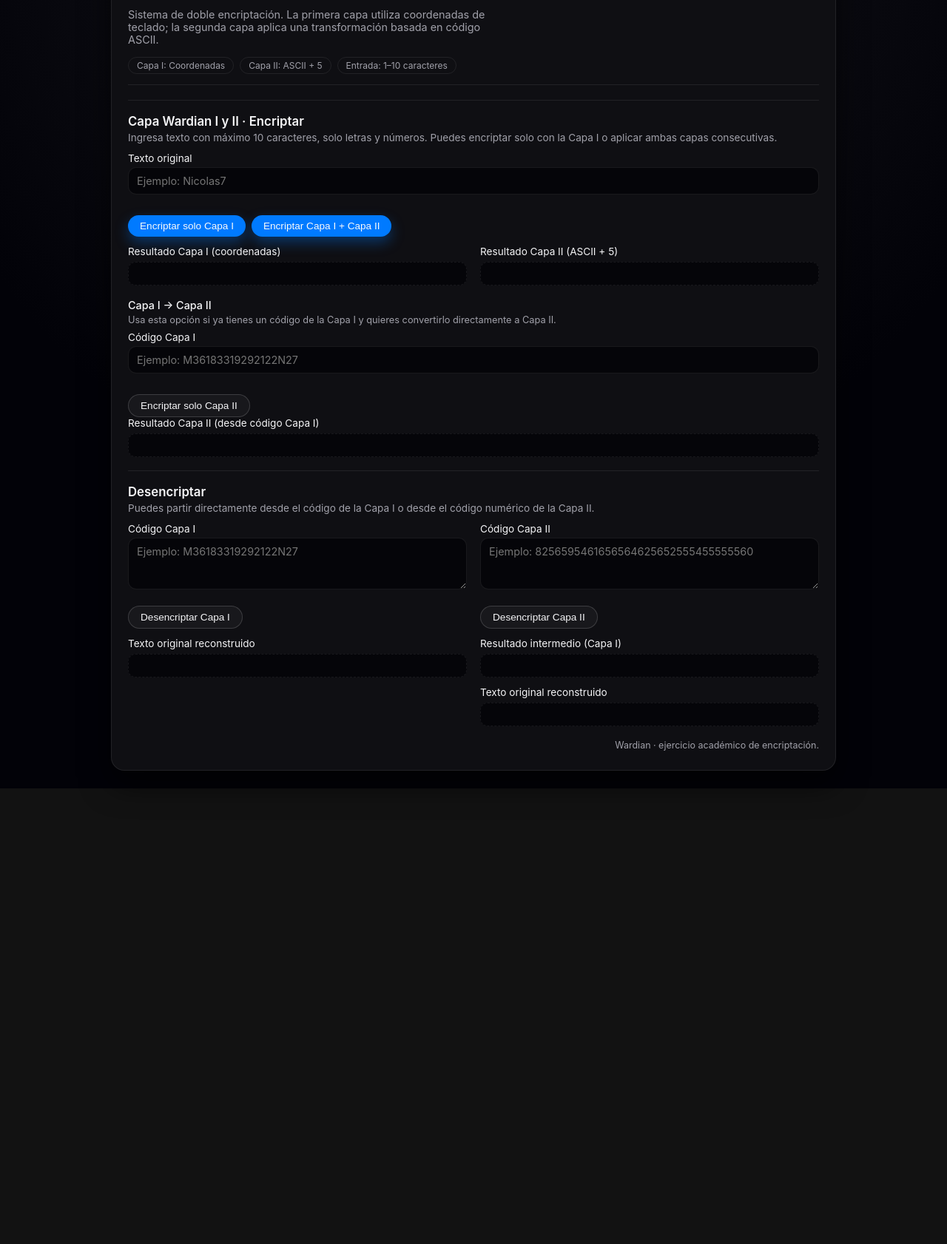
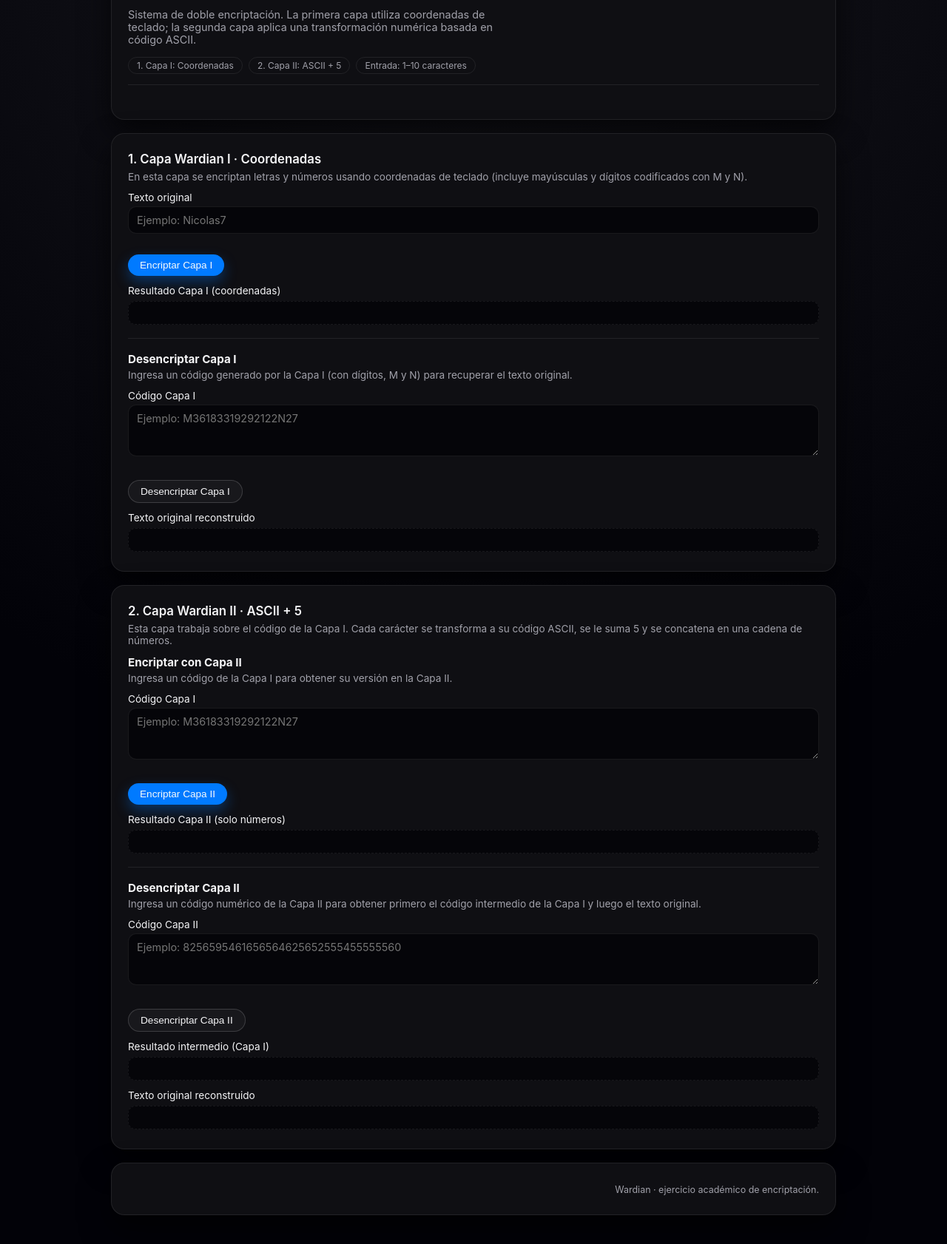
Before and after one commit to nriosgamboa/Wardian, a plain HTML site: page index.html in a window 1280 px wide. Shown: the part 88-1770 px from the top of the page at 74% size. Before the commit the page ends 1154 px from the top, so only its background shows below. Drawn offline with Linux system fonts and the light colour scheme.

Commit message:
Update index.html

```diff
--- a/index.html
+++ b/index.html
@@ -27,9 +27,7 @@
                    "Liberation Mono", "Courier New", monospace;
     }
 
-    * {
-      box-sizing: border-box;
-    }
+    * { box-sizing: border-box; }
 
     body {
       margin: 0;
@@ -54,6 +52,7 @@
       border: 1px solid var(--border-soft);
       box-shadow: var(--shadow-soft);
       backdrop-filter: blur(22px);
+      margin-bottom: 18px;
     }
 
     header {
@@ -91,14 +90,8 @@
       color: var(--text-soft);
     }
 
-    section {
-      margin-top: 18px;
-      padding-top: 18px;
-      border-top: 1px solid var(--border-soft);
-    }
-
-    section h2 {
-      margin: 0 0 4px;
+    h2 {
+      margin: 0 0 6px;
       font-size: 1.05rem;
       font-weight: 600;
     }
@@ -127,9 +120,7 @@
       resize: vertical;
     }
 
-    textarea {
-      min-height: 70px;
-    }
+    textarea { min-height: 70px; }
 
     input:focus, textarea:focus {
       outline: none;
@@ -198,31 +189,15 @@
     }
 
     footer {
-      margin-top: 18px;
+      margin-top: 4px;
       font-size: .78rem;
       color: var(--text-soft);
       text-align: right;
     }
 
-    .subblock-title {
-      font-size: .9rem;
-      font-weight: 500;
-      margin: 18px 0 4px;
-    }
-
-    .subblock-desc {
-      font-size: .8rem;
-      color: var(--text-soft);
-      margin: 0 0 8px;
-    }
-
     @media (max-width: 720px) {
-      .card {
-        padding: 18px 16px 20px;
-      }
-      header h1 {
-        font-size: 1.6rem;
-      }
+      .card { padding: 18px 16px 20px; }
+      header h1 { font-size: 1.6rem; }
     }
   </style>
 </head>
@@ -232,95 +207,103 @@
     <header>
       <h1>WARDIAN</h1>
       <p class="subtitle">
-        Sistema de doble encriptación. La primera capa utiliza coordenadas de teclado; la segunda capa aplica una transformación basada en código ASCII.
+        Sistema de doble encriptación. La primera capa utiliza coordenadas de teclado; la segunda capa aplica una transformación numérica basada en código ASCII.
       </p>
       <div class="badges">
-        <span class="badge">Capa I: Coordenadas</span>
-        <span class="badge">Capa II: ASCII + 5</span>
+        <span class="badge">1. Capa I: Coordenadas</span>
+        <span class="badge">2. Capa II: ASCII + 5</span>
         <span class="badge">Entrada: 1–10 caracteres</span>
       </div>
     </header>
+  </div>
 
-    <!-- ENCRIPTAR -->
-    <section>
-      <h2>Capa Wardian I y II · Encriptar</h2>
+  <!-- ================= Capa I ================= -->
+  <div class="card">
+    <h2>1. Capa Wardian I · Coordenadas</h2>
     <p class="section-desc">
-        Ingresa texto con máximo 10 caracteres, solo letras y números. Puedes encriptar solo con la Capa I o aplicar ambas capas consecutivas.
+      En esta capa se encriptan letras y números usando coordenadas de teclado (incluye mayúsculas y dígitos codificados con M y N).
     </p>
 
+    <!-- Encriptar Capa I -->
     <label for="input-original">Texto original</label>
     <input id="input-original" placeholder="Ejemplo: Nicolas7">
     <div id="error-encrypt" class="error"></div>
 
     <div class="button-row">
-        <button id="btn-encrypt1">Encriptar solo Capa I</button>
-        <button id="btn-encrypt-both">Encriptar Capa I + Capa II</button>
+      <button id="btn-encrypt1">Encriptar Capa I</button>
     </div>
 
-      <div class="row">
-        <div class="col">
-          <label>Resultado Capa I (coordenadas)</label>
+    <label style="margin-top:12px;">Resultado Capa I (coordenadas)</label>
     <div id="output-s1" class="output"></div>
-        </div>
-        <div class="col">
-          <label>Resultado Capa II (ASCII + 5)</label>
-          <div id="output-s2" class="output"></div>
-        </div>
-      </div>
 
-      <!-- Capa I -> Capa II manual -->
-      <div>
-        <div class="subblock-title">Capa I → Capa II</div>
-        <p class="subblock-desc">
-          Usa esta opción si ya tienes un código de la Capa I y quieres convertirlo directamente a Capa II.
-        </p>
-        <label for="input-s1-to-s2">Código Capa I</label>
-        <input id="input-s1-to-s2" placeholder="Ejemplo: M36183319292122N27">
-        <div id="error-s1-to-s2" class="error"></div>
-        <div class="button-row">
-          <button id="btn-s1-to-s2" class="secondary">Encriptar solo Capa II</button>
-        </div>
-        <label>Resultado Capa II (desde código Capa I)</label>
-        <div id="output-s1to2" class="output"></div>
-      </div>
-    </section>
+    <hr style="margin:18px 0; border:none; border-top:1px solid var(--border-soft);">
 
-    <!-- DESENCRIPTAR -->
-    <section>
-      <h2>Desencriptar</h2>
+    <!-- Desencriptar Capa I -->
+    <h3 style="margin:0 0 4px; font-size:.95rem;">Desencriptar Capa I</h3>
     <p class="section-desc">
-        Puedes partir directamente desde el código de la Capa I o desde el código numérico de la Capa II.
+      Ingresa un código generado por la Capa I (con dígitos, M y N) para recuperar el texto original.
     </p>
 
-      <div class="row">
-        <div class="col">
     <label for="input-s1-decrypt">Código Capa I</label>
     <textarea id="input-s1-decrypt" placeholder="Ejemplo: M36183319292122N27"></textarea>
     <div id="error-decrypt-s1" class="error"></div>
+    <div class="button-row">
       <button id="btn-decrypt-s1" class="secondary">Desencriptar Capa I</button>
+    </div>
 
-          <label style="margin-top: 12px;">Texto original reconstruido</label>
+    <label style="margin-top:12px;">Texto original reconstruido</label>
     <div id="output-s1-decoded" class="output"></div>
   </div>
 
-        <div class="col">
+  <!-- ================= Capa II ================= -->
+  <div class="card">
+    <h2>2. Capa Wardian II · ASCII + 5</h2>
+    <p class="section-desc">
+      Esta capa trabaja sobre el código de la Capa I. Cada carácter se transforma a su código ASCII, se le suma 5 y se concatena en una cadena de números.
+    </p>
+
+    <!-- Encriptar Capa II -->
+    <h3 style="margin:0 0 4px; font-size:.95rem;">Encriptar con Capa II</h3>
+    <p class="section-desc">
+      Ingresa un código de la Capa I para obtener su versión en la Capa II.
+    </p>
+
+    <label for="input-s1-to-s2">Código Capa I</label>
+    <textarea id="input-s1-to-s2" placeholder="Ejemplo: M36183319292122N27"></textarea>
+    <div id="error-s1-to-s2" class="error"></div>
+
+    <div class="button-row">
+      <button id="btn-s1-to-s2">Encriptar Capa II</button>
+    </div>
+
+    <label style="margin-top:12px;">Resultado Capa II (solo números)</label>
+    <div id="output-s1to2" class="output"></div>
+
+    <hr style="margin:18px 0; border:none; border-top:1px solid var(--border-soft);">
+
+    <!-- Desencriptar Capa II -->
+    <h3 style="margin:0 0 4px; font-size:.95rem;">Desencriptar Capa II</h3>
+    <p class="section-desc">
+      Ingresa un código numérico de la Capa II para obtener primero el código intermedio de la Capa I y luego el texto original.
+    </p>
+
     <label for="input-s2-decrypt">Código Capa II</label>
     <textarea id="input-s2-decrypt" placeholder="Ejemplo: 8256595461656564625652555455555560"></textarea>
     <div id="error-decrypt-s2" class="error"></div>
+
+    <div class="button-row">
       <button id="btn-decrypt-s2" class="secondary">Desencriptar Capa II</button>
+    </div>
 
-          <label style="margin-top: 12px;">Resultado intermedio (Capa I)</label>
+    <label style="margin-top:12px;">Resultado intermedio (Capa I)</label>
     <div id="output-s2-to-s1" class="output"></div>
 
-          <label style="margin-top: 12px;">Texto original reconstruido</label>
+    <label style="margin-top:12px;">Texto original reconstruido</label>
     <div id="output-s2-decoded" class="output"></div>
   </div>
-      </div>
-    </section>
 
-    <footer>
-      Wardian · ejercicio académico de encriptación.
-    </footer>
+  <div class="card">
+    <footer>Wardian · ejercicio académico de encriptación.</footer>
   </div>
 </div>
 
@@ -452,16 +435,14 @@
     return s1;
   }
 
-  // ======== Enlaces UI ========
+  // ======== Enlaces UI Capa I ========
   const inputOriginal = document.getElementById("input-original");
   const outputS1 = document.getElementById("output-s1");
-  const outputS2 = document.getElementById("output-s2");
   const errorEncrypt = document.getElementById("error-encrypt");
 
   document.getElementById("btn-encrypt1").addEventListener("click", () => {
     errorEncrypt.textContent = "";
     outputS1.textContent = "";
-    outputS2.textContent = "";
     const txt = inputOriginal.value.trim();
     if (!esTextoValido(txt)) {
       errorEncrypt.textContent =
@@ -474,55 +455,6 @@
       outputS1.style.color = "#e5e7eb";
     } catch (e) {
       errorEncrypt.textContent = e.message;
-    }
-  });
-
-  document.getElementById("btn-encrypt-both").addEventListener("click", () => {
-    errorEncrypt.textContent = "";
-    outputS1.textContent = "";
-    outputS2.textContent = "";
-    const txt = inputOriginal.value.trim();
-    if (!esTextoValido(txt)) {
-      errorEncrypt.textContent =
-        "Entrada no válida. Usa entre 1 y 10 caracteres, solo letras y números, sin espacios.";
-      return;
-    }
-    try {
-      const capa1 = encriptarCapa1(txt);
-      const capa2 = encriptarCapa2(capa1);
-      outputS1.textContent = capa1;
-      outputS2.textContent = capa2;
-      outputS1.style.color = "#e5e7eb";
-      outputS2.style.color = "#e5e7eb";
-    } catch (e) {
-      errorEncrypt.textContent = e.message;
-    }
-  });
-
-  // Capa I -> Capa II manual
-  document.getElementById("btn-s1-to-s2").addEventListener("click", () => {
-    const input = document.getElementById("input-s1-to-s2");
-    const err = document.getElementById("error-s1-to-s2");
-    const out = document.getElementById("output-s1to2");
-
-    err.textContent = "";
-    out.textContent = "";
-
-    const codigo = input.value.trim();
-    if (!codigo.length) {
-      err.textContent = "Ingresa un código de Capa I.";
-      return;
-    }
-    if (!esCodigoCapa1Valido(codigo)) {
-      err.textContent = "Código inválido.";
-      return;
-    }
-    try {
-      const capa2 = encriptarCapa2(codigo);
-      out.textContent = capa2;
-      out.style.color = "#e5e7eb";
-    } catch (e) {
-      err.textContent = e.message;
     }
   });
 
@@ -546,6 +478,27 @@
       outputS1Decoded.style.color = "#e5e7eb";
     } catch (e) {
       errorDecryptS1.textContent = e.message;
+    }
+  });
+
+  // ======== Enlaces UI Capa II ========
+  const inputS1ToS2 = document.getElementById("input-s1-to-s2");
+  const errorS1ToS2 = document.getElementById("error-s1-to-s2");
+  const outputS1To2 = document.getElementById("output-s1to2");
+  document.getElementById("btn-s1-to-s2").addEventListener("click", () => {
+    errorS1ToS2.textContent = "";
+    outputS1To2.textContent = "";
+    const codigo = inputS1ToS2.value.trim();
+    if (!esCodigoCapa1Valido(codigo)) {
+      errorS1ToS2.textContent = "Código de Capa I inválido.";
+      return;
+    }
+    try {
+      const capa2 = encriptarCapa2(codigo);
+      outputS1To2.textContent = capa2;
+      outputS1To2.style.color = "#e5e7eb";
+    } catch (e) {
+      errorS1ToS2.textContent = e.message;
     }
   });
 
```
Lines whose indentation alone changed are shown as unchanged.
